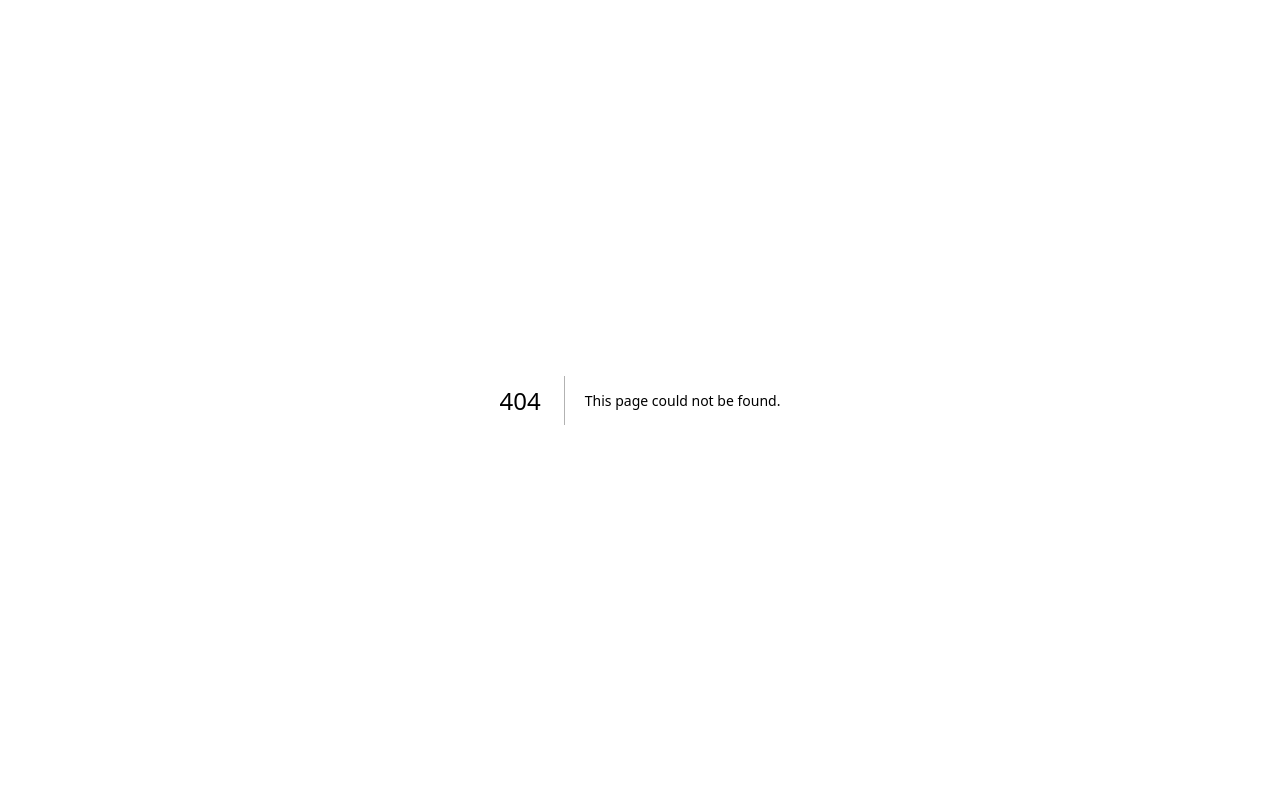
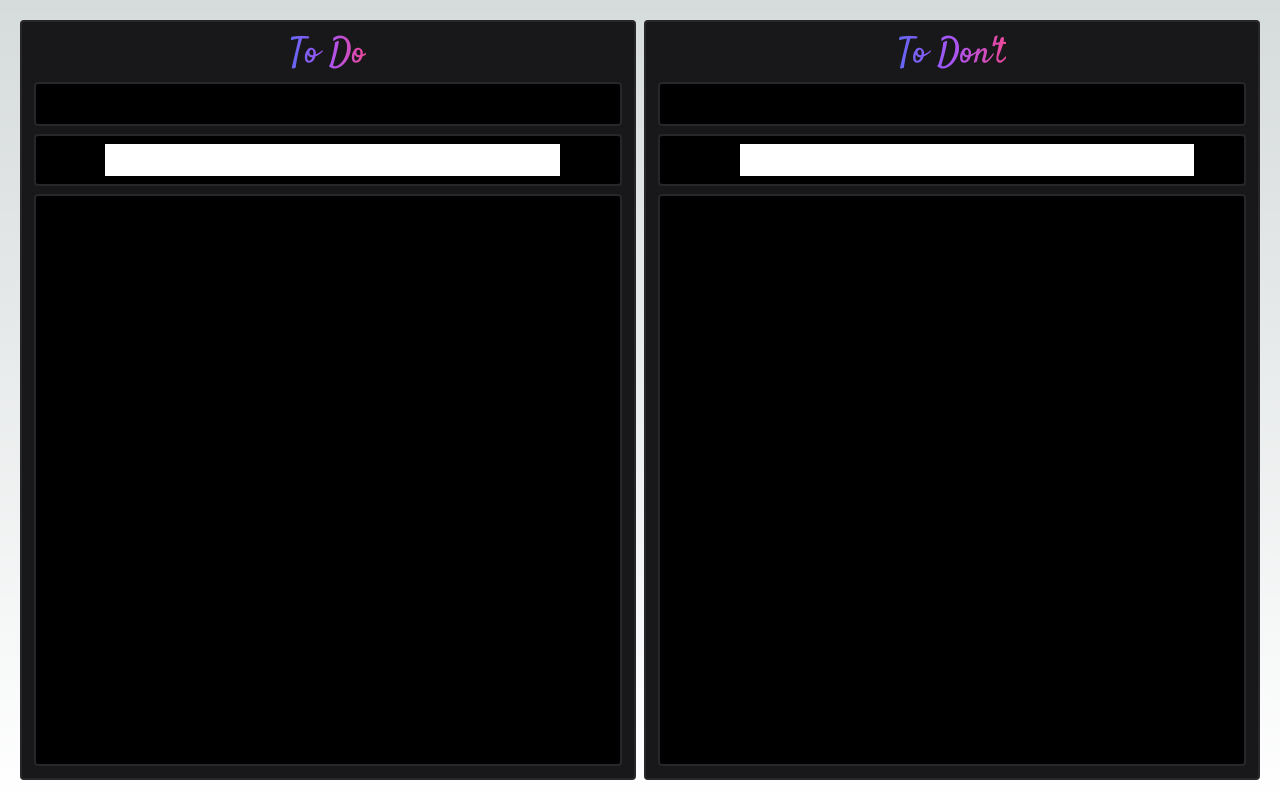
Before and after one commit to Larry8668/todo-or-todont, a Next.js app: page /todo in a window 1280 px wide. Before the commit this address had no page. Built offline with nearby package versions, Linux system fonts and the light colour scheme.

Commit message:
implemented the lists
backend still left
routing still left

```diff
--- a/package.json
+++ b/package.json
@@ -14,7 +14,9 @@
     "next": "13.5.4",
     "react": "^18",
     "react-dom": "^18",
-    "react-hot-toast": "^2.4.1"
+    "react-hot-toast": "^2.4.1",
+    "react-icons": "^4.11.0",
+    "uuid": "^9.0.1"
   },
   "devDependencies": {
     "autoprefixer": "^10",
--- a/src/app/login/page.jsx
+++ b/src/app/login/page.jsx
@@ -1,6 +1,7 @@
 "use client"
 import React, {useRef} from 'react'
 import toast, {Toaster} from 'react-hot-toast';
+import ToasterBoilerPlate from '@/assets/components/ToasterBoilerPlate';
 import Link from 'next/link';
 import { Satisfy } from "next/font/google";
 
@@ -24,38 +25,7 @@ export default function LogIn() {
 
     return (
       <>
-        <Toaster
-          position="bottom-center"
-          reverseOrder={false}
-          gutter={8}
-          containerClassName=""
-          containerStyle={{}}
-          toastOptions={{
-            // Define default options
-            className: "",
-            duration: 5000,
-            style: {
-              background: "#363636",
-              color: "#fff",
-            },
-
-            // Default options for specific types
-            success: {
-              duration: 3000,
-              theme: {
-                primary: "green",
-                secondary: "black",
-              },
-            },
-            error: {
-              duration: 3000,
-              there: {
-                primary: "red",
-                secondary: "black",
-              },
-            },
-          }}
-        />
+        <ToasterBoilerPlate/>
         <div className="w-[100vw] h-[100vh] flex items-center justify-center">
           <div className="flex flex-col gap-5 items-center  p-10 rounded bg-slate-500">
             <div className={`${satisfy.className} text-4xl`}>Log In</div>
--- a/src/app/signup/page.jsx
+++ b/src/app/signup/page.jsx
@@ -2,6 +2,7 @@
 
 import React, { useRef, useState } from "react";
 import toast, { Toast, Toaster } from "react-hot-toast";
+import ToasterBoilerPlate from "@/assets/components/ToasterBoilerPlate";
 import Link from "next/link";
 import { Satisfy } from "next/font/google";
 
@@ -31,38 +32,7 @@ export default function SignUp() {
 
   return (
     <>
-      <Toaster
-        position="bottom-center"
-        reverseOrder={false}
-        gutter={8}
-        containerClassName=""
-        containerStyle={{}}
-        toastOptions={{
-          // Define default options
-          className: "",
-          duration: 5000,
-          style: {
-            background: "#363636",
-            color: "#fff",
-          },
-
-          // Default options for specific types
-          success: {
-            duration: 3000,
-            theme: {
-              primary: "green",
-              secondary: "black",
-            },
-          },
-          error: {
-            duration: 3000,
-            there: {
-              primary: "red",
-              secondary: "black",
-            },
-          },
-        }}
-      />
+      <ToasterBoilerPlate/>
       <div className="w-[100vw] h-[100vh] flex items-center justify-center">
         <div className="flex flex-col gap-5 items-center  p-10 rounded bg-slate-500">
           <div className={`${satisfy.className} text-4xl` }>Sign Up</div>
--- /dev/null
+++ b/src/app/todo/page.jsx
@@ -0,0 +1,146 @@
+"use client";
+import React, { useEffect, useRef, useState } from "react";
+import toast, { Toaster } from "react-hot-toast";
+import { v4 as uuidv4 } from "uuid";
+import { AiOutlinePlus } from "react-icons/ai";
+import { Satisfy } from "next/font/google";
+
+import ToasterBoilerPlate from "@/assets/components/ToasterBoilerPlate";
+import ToDoList from "@/assets/components/ToDoList";
+
+const satisfy = Satisfy({ subsets: ["latin"], weight: ["400"] });
+
+export default function MainPage() {
+  const [toDoList, setToDoList] = useState([]);
+  const [toDontList, setToDontList] = useState([]);
+
+  const LOCAL_STORAGE_KEY_1 = "todo-or-todont.todo";
+  const LOCAL_STORAGE_KEY_2 = "todo-or-todont.todont";
+
+  const toDoRef = useRef();
+  const toDontRef = useRef();
+
+  const handleAddToDo = () => {
+    const toDo = toDoRef.current.value;
+    if (toDo === "") {
+      toast.error("TODO : fill 'Do' 😔");
+      return;
+    }
+    setToDoList((prev) => {
+      return [
+        ...prev,
+        {
+          id: uuidv4(),
+          task: toDo,
+          type: "do",
+          complete: false,
+        },
+      ];
+    });
+    toDoRef.current.value = null;
+  };
+  const handleAddToDont = () => {
+    const toDont = toDontRef.current.value;
+    if (toDont === "") {
+      toast.error("TODONT : submit empty 'Dont' 😔");
+      return;
+    }
+    setToDontList((prev) => {
+      return [
+        ...prev,
+        {
+          id: uuidv4(),
+          task: toDont,
+          type: "dont",
+          complete: false,
+        },
+      ];
+    });
+    toDontRef.current.value = null;
+  };
+  const handleToggleTask =(id, type)=>{
+    const tempList=(type==='do' ? toDoList : toDontList );
+    const toggleTask = tempList.find(ele => ele.id === id);
+    console.log(toggleTask);
+    toggleTask.complete = !toggleTask.complete;
+    console.log(toggleTask);
+
+
+    if(type==='do') setToDoList(tempList);
+    else setToDontList(tempList);
+  }
+
+  useEffect(() => {
+    console.log(localStorage.getItem(LOCAL_STORAGE_KEY_1));
+    const toDoVal = JSON.parse(localStorage.getItem(LOCAL_STORAGE_KEY_1));
+    const toDontVal = JSON.parse(localStorage.getItem(LOCAL_STORAGE_KEY_2));
+
+    if (toDoVal) setToDoList(toDoVal);
+    if (toDontVal) setToDontList(toDontVal);
+  }, []);
+
+  useEffect(() => {
+    console.log("1 changed");
+    localStorage.setItem(LOCAL_STORAGE_KEY_1, JSON.stringify(toDoList));
+  }, [toDoList]);
+  useEffect(() => {
+    localStorage.setItem(LOCAL_STORAGE_KEY_2, JSON.stringify(toDontList));
+  }, [toDontList]);
+  return (
+    <>
+      <ToasterBoilerPlate />
+      <div className="w-[100vw] h-[100vh] flex gap-2 p-5">
+        <div className="w-[50%] h-[100%] flex flex-col items-center gap-2 p-3 bg-zinc-900 rounded border-solid border-2 border-zinc-800">
+          <div
+            className={`${satisfy.className} text-4xl bg-gradient-to-r from-in from-indigo-500 via-purple-500 to-pink-500 bg-clip-text text-transparent `}
+          >
+            To Do
+          </div>
+          <div className="w-[100%] bg-black border-solid border-2 border-zinc-800 p-2 rounded">
+            Tasks left to do <span>{toDoList.length}</span>
+          </div>
+          <div className="w-[100%] bg-black border-solid border-2 border-zinc-800 p-2 rounded flex justify-around">
+            <label htmlFor="toDo" className={`${satisfy.className} text-2xl`}>
+              Do{" "}
+            </label>
+            <input
+              type="text"
+              ref={toDoRef}
+              id="toDo"
+              className="w-[80%] text-black"
+            />
+            <button onClick={handleAddToDo}>
+              <AiOutlinePlus />
+            </button>
+          </div>
+          <ToDoList List={toDoList} toggleFunc = {handleToggleTask} />
+        </div>
+        <div className="w-[50%] h-[100%] flex flex-col items-center gap-2 p-3 bg-zinc-900 rounded border-solid border-2 border-zinc-800">
+          <div
+            className={`${satisfy.className} text-4xl bg-gradient-to-r from-in from-indigo-500 via-purple-500 to-pink-500 bg-clip-text text-transparent `}
+          >
+            To Don't
+          </div>
+          <div className="w-[100%] bg-black border-solid border-2 border-zinc-800 p-2 rounded">
+            Tasks left not to do <span>{toDontList.length}</span>
+          </div>
+          <div className="w-[100%] bg-black border-solid border-2 border-zinc-800 p-2 rounded flex justify-around">
+            <label htmlFor="toDont" className={`${satisfy.className} text-2xl`}>
+              Don't{" "}
+            </label>
+            <input
+              type="text"
+              ref={toDontRef}
+              id="toDont"
+              className="w-[80%]  text-black"
+            />
+            <button onClick={handleAddToDont}>
+              <AiOutlinePlus />
+            </button>
+          </div>
+          <ToDoList List={toDontList} toggleFunc = {handleToggleTask} />
+        </div>
+      </div>
+    </>
+  );
+}
--- /dev/null
+++ b/src/assets/components/ToDoList.jsx
@@ -0,0 +1,27 @@
+import React from 'react'
+
+export default function ToDoList({List, toggleFunc}) {
+  return (
+    <div className="w-[100%] h-[100%]  bg-black border-solid border-2 border-zinc-800 p-2 rounded overflow-auto break-words">
+            {List.length != 0 ? (
+              List.map((ele) => (
+                <div key={ele.id}>
+                <div
+
+                  className="w-[100%] p-2 flex gap-7 text-white "
+                >
+                  <input type="checkbox" checked={ele.complete} id={ele.id} onChange={()=>toggleFunc(ele.id, ele.type)} />
+                  <label htmlFor={ele.id}>{ele.task}</label>
+                </div>
+                <hr />
+                </div>
+              ))
+            ) : (
+              <div className="w-[100%] h-[100%] flex item-center justify-center">
+                {" "}
+                Nothing to show
+              </div>
+            )}
+          </div>
+  )
+}
--- /dev/null
+++ b/src/assets/components/ToasterBoilerPlate.jsx
@@ -0,0 +1,38 @@
+import React from 'react'
+import toasts, {Toaster} from'react-hot-toast';
+export default function ToasterBoilerPlate() {
+  return (
+    <Toaster
+        position="bottom-center"
+        reverseOrder={false}
+        gutter={8}
+        containerClassName=""
+        containerStyle={{}}
+        toastOptions={{
+          // Define default options
+          className: "",
+          duration: 5000,
+          style: {
+            background: "#363636",
+            color: "#fff",
+          },
+
+          // Default options for specific types
+          success: {
+            duration: 3000,
+            theme: {
+              primary: "green",
+              secondary: "black",
+            },
+          },
+          error: {
+            duration: 3000,
+            there: {
+              primary: "red",
+              secondary: "black",
+            },
+          },
+        }}
+      />
+  )
+}
```
Also changed, not shown: 1 other file (tests, documents, lock files or other folders).
